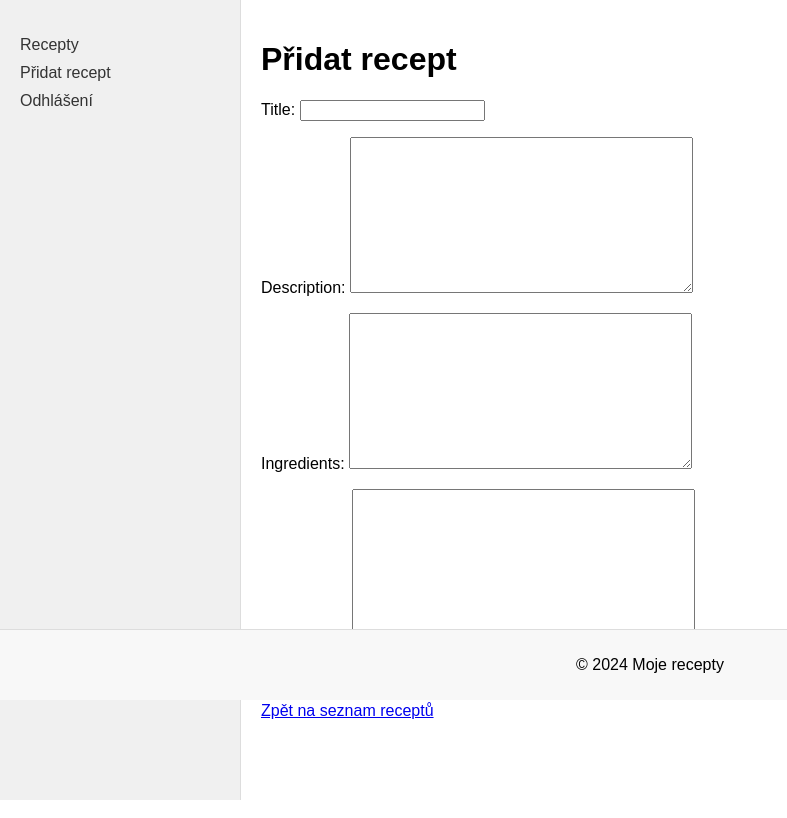
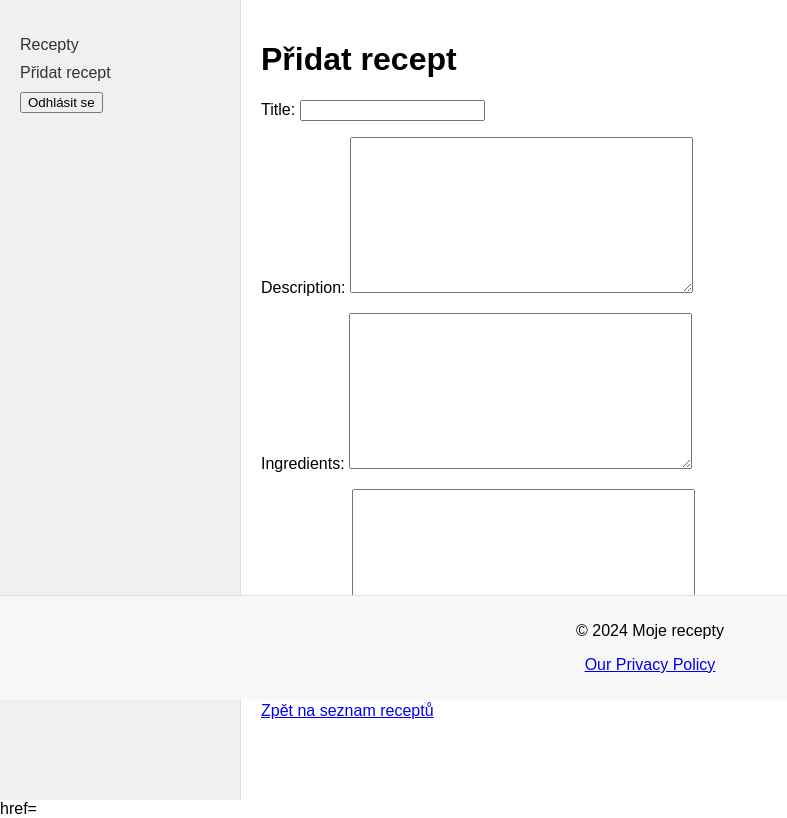
Before and after one commit to MilanSad/recipe_project, a Django app: page /recipes/add/ in a window 1280 px wide. Shown: the part 100-918 px from the top of the page, without its empty margins (0-787 px from the left). Run offline with Django 5.2, Linux system fonts and the light colour scheme; a user stored in the database is signed in.

Commit message:
Vyřešeno odhlašování

```diff
--- a/recipe_project/settings.py
+++ b/recipe_project/settings.py
@@ -126,4 +126,4 @@ DEFAULT_AUTO_FIELD = 'django.db.models.BigAutoField'
 
 LOGIN_URL = '/accounts/login/'
 LOGIN_REDIRECT_URL = '/recipes/'
-LOGOUT_REDIRECT_URL = '/accounts/logout/'
+LOGOUT_REDIRECT_URL = 'recipe_list'
--- a/recipes/templates/recipes/base.html
+++ b/recipes/templates/recipes/base.html
@@ -1,9 +1,11 @@
 <!DOCTYPE html>
 <html>
 <head>
+
     <title>{% block title %}My Recipes{% endblock %}</title>
     {% load static %}
     <link rel="stylesheet" type="text/css" href="{% static 'css/styles.css' %}">
+
 </head>
 <body>
     <header>
@@ -16,7 +18,10 @@
                 <li><a href="{% url 'recipe_list' %}">Recepty</a></li>
                 <li><a href="{% url 'add_recipe' %}">Přidat recept</a></li>
                 {% if user.is_authenticated %}
-                <li><a href="{% url 'logout' %}">Odhlášení</a></li>
+                <li><form action="{% url 'logout' %}" method="post">
+                    {% csrf_token %}
+                    <button type="submit">Odhlásit se</button>
+                    </form></li>
                 {% else %}
                 <li><a href="{% url 'login' %}">Přihlášení</a></li>
                 <li><a href="{% url 'register' %}">Registrace</a></li>
@@ -25,14 +30,16 @@
         </nav>
 
 
-    <main class="content">
-        {% block content %}
+   <main class="content">
+         {% block content %}
         {% endblock %}
     </main>
 </div>
 
     <footer>
         <p>&copy; 2024 Moje recepty</p>
-    </footer>
+        <p><a href="https://www.privacypolicyonline.com/live.php?token=GEMPIKP3d6aZZMMaP0sP7XEwsHX2asYa"  target="_blank" >Our Privacy Policy</a></p>
+    </footer>href=
+
 </body>
 </html>
--- a/recipes/views.py
+++ b/recipes/views.py
@@ -5,6 +5,7 @@ from django.contrib.auth.decorators import login_required
 from .forms import UserRegistrationForm, RecipeForm
 from .models import Recipe
 from django.contrib.auth import logout
+
 
 def register(request):
     if request.method == 'POST':
```
Also changed, not shown: db.sqlite3.
